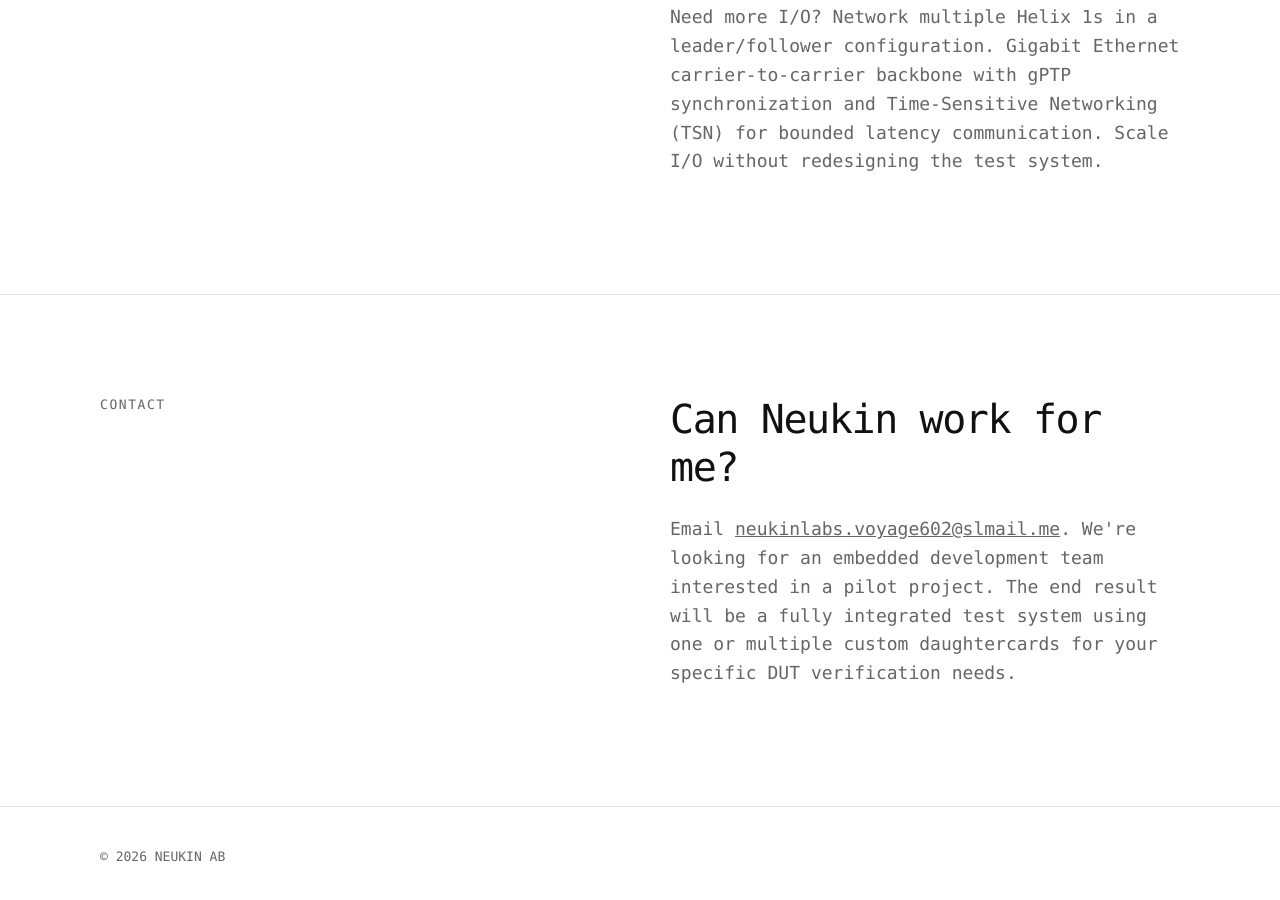
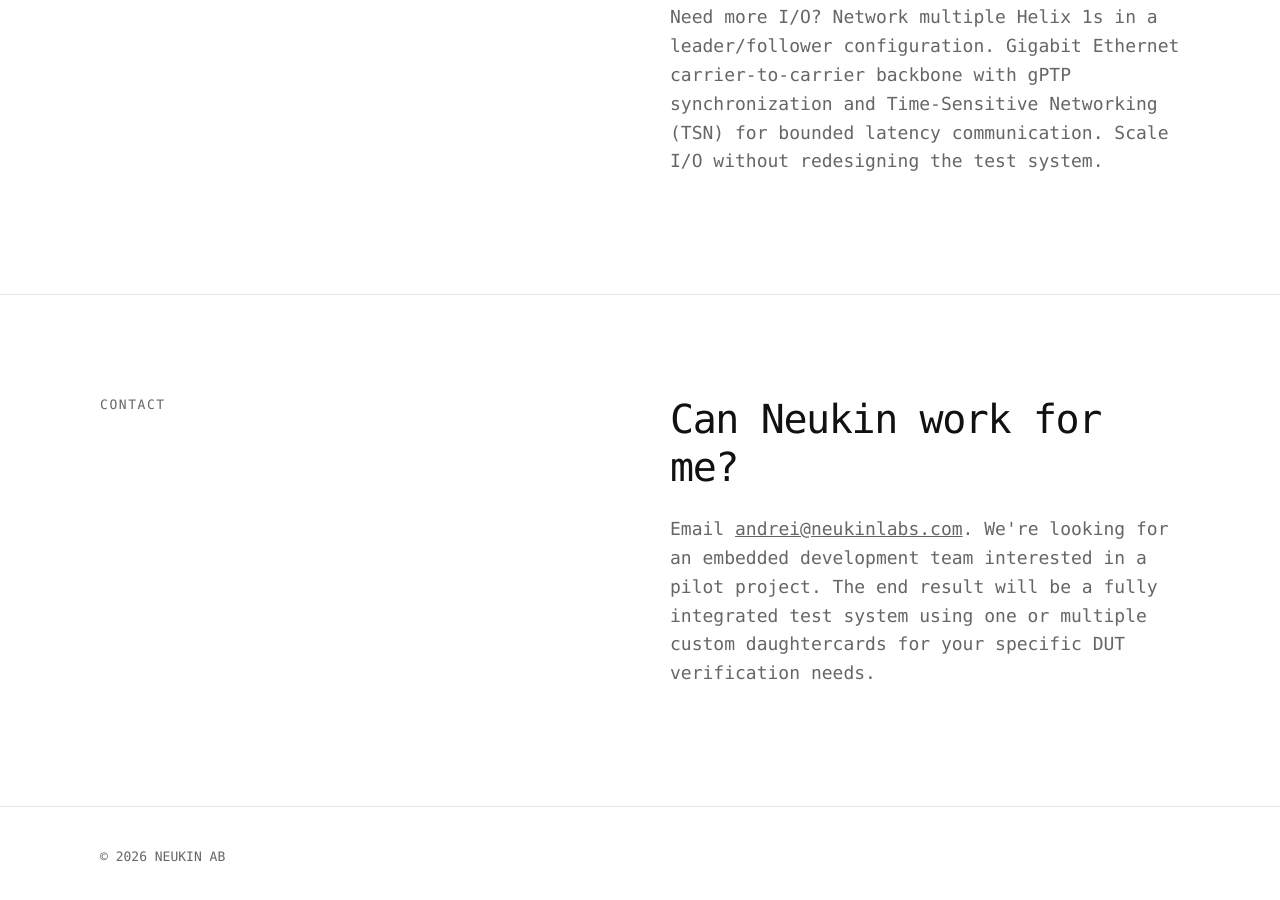
Before and after one commit to neukinlabs/website, a plain HTML site: page index.html in a window 1280 px wide. Shown: the part 1296-2196 px from the top of the page. Drawn offline with Linux system fonts and the light colour scheme.

Commit message:
Change email

```diff
--- a/index.html
+++ b/index.html
@@ -257,7 +257,7 @@
             Can Neukin work for me?
           </h2>
           <p class="section-text">
-            Email <a href="mailto:neukinlabs.voyage602@slmail.me" style="text-decoration: underline;">neukinlabs.voyage602@slmail.me</a>.
+            Email <a href="mailto:andrei@neukinlabs.com" style="text-decoration: underline;">andrei@neukinlabs.com</a>.
             We're looking for an embedded development team interested in a pilot project. The end result will be a fully integrated
             test system using one or multiple custom daughtercards for your specific DUT verification needs.
           </p>
```
